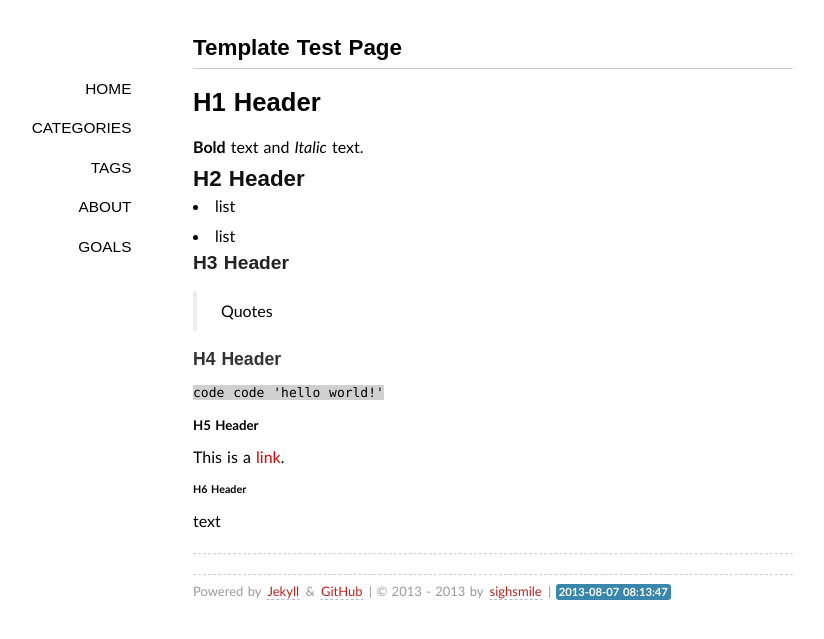
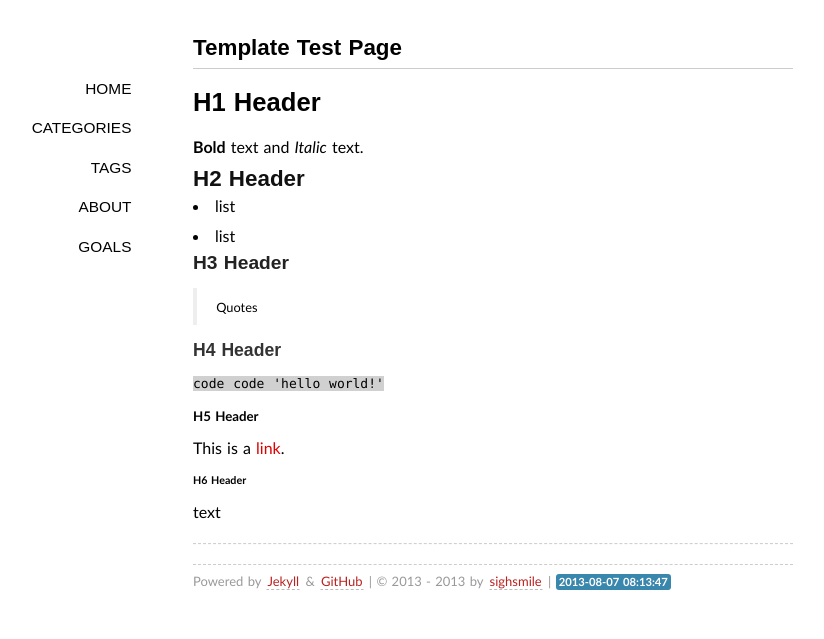
Before and after one commit to sighsmile/sighsmile.github.io, a Jekyll site: the page built from projects/template.md, in a window 1280 px wide. Shown: the top 639 px of the page, without its empty margins (147-971 px from the left). Built offline with Jekyll 4.4.1, drawn with Linux system fonts in a browser that asks for light colours; some web fonts are replaced; Markdown is read by kramdown in place of the engine named in the settings; comment, search, counter and statistics services are not loaded.

Commit message:
change quote font-size

```diff
--- a/media/css/style.css
+++ b/media/css/style.css
@@ -26,7 +26,7 @@ ol,ul{list-style-position:inside;}
 ol ul, ul ol, ul ul, ol ol {margin-left:1em;}
 pre code{margin:1em 0;font-size:13px;line-height:1.6;display:block;overflow:auto;}
 blockquote{display:block;text-align:justify;border-left:4px solid #eeeeee;}
-blockquote{margin:1em 0em;padding-left:1.5em;font-size:1em;}
+blockquote{margin:1em 0em;padding-left:1.5em;font-size:0.8em;}
 blockquote p{margin:0;padding:.5em 0;}
 #container{width:600px;margin:2em auto;display:block;padding:0 2em;}
 .content{font-size:16px;line-height:24px;}
```
